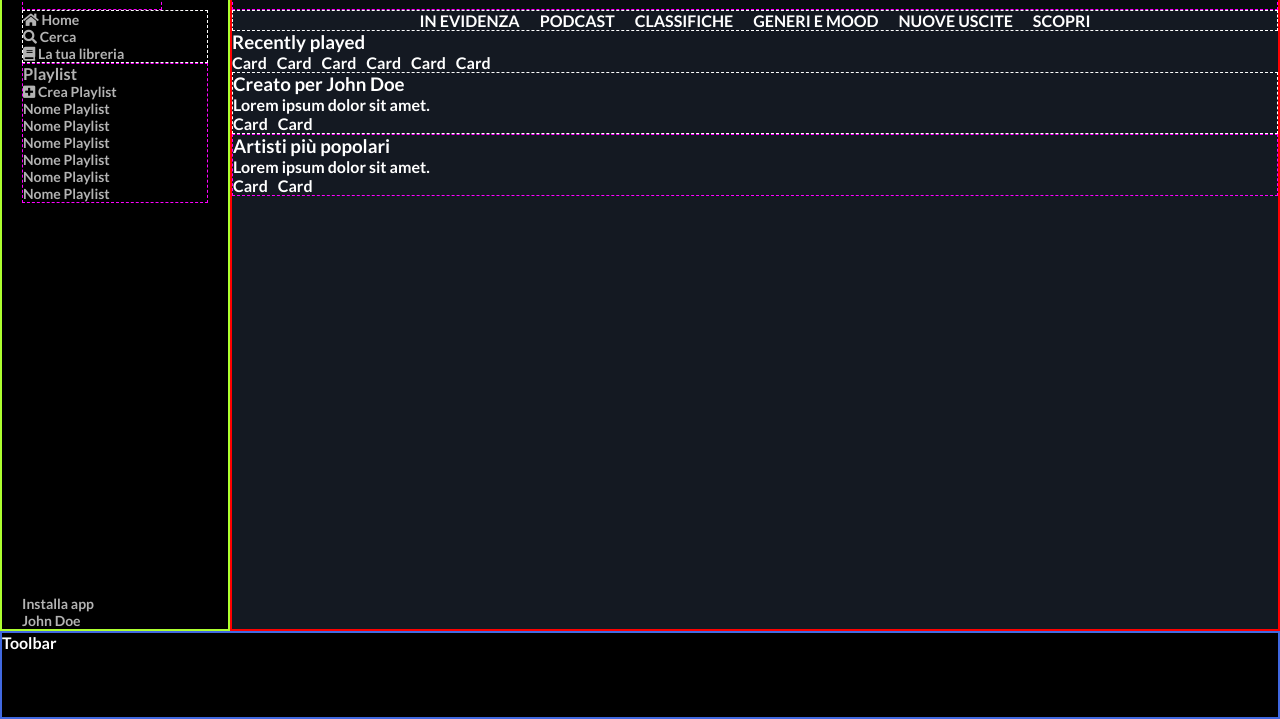
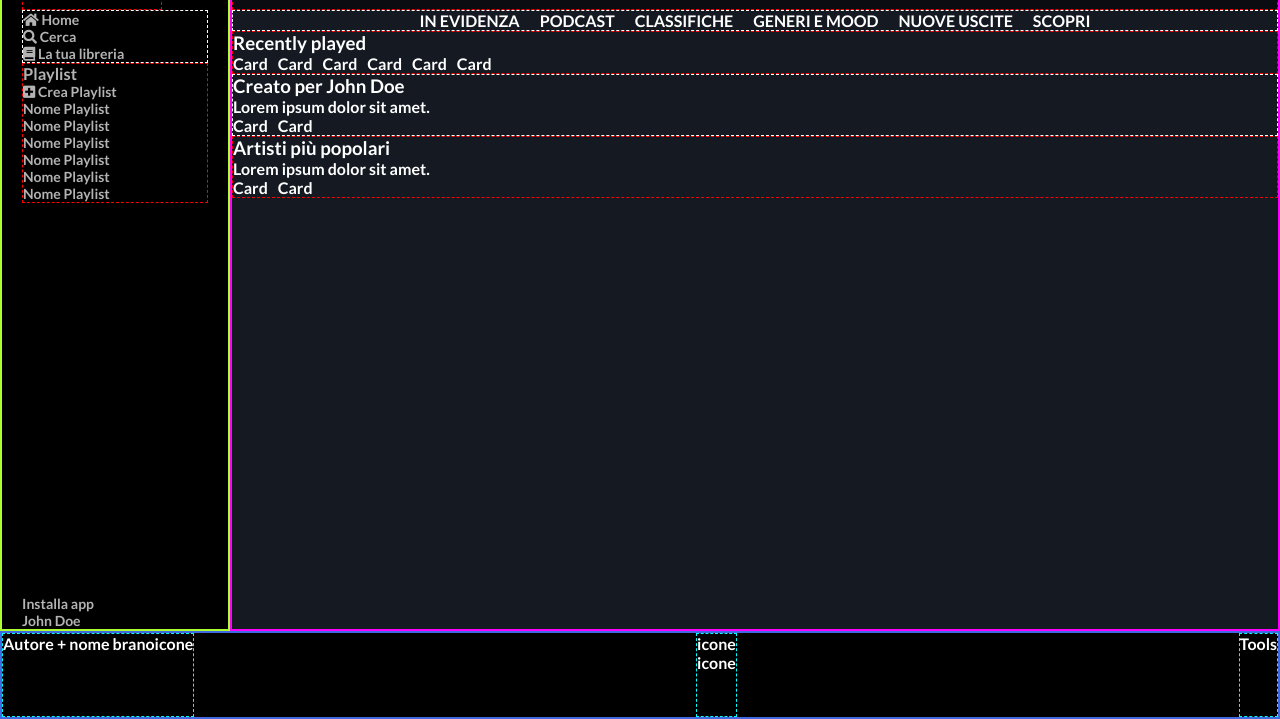
Before and after one commit to Michela-DC/html-css-spotifyweb, a plain HTML site: page index.html in a window 1280 px wide. Shown: the part 81-800 px from the top of the page. Drawn offline with Linux system fonts and the light colour scheme.

Commit message:
.toolbar basic structure

```diff
--- a/index.html
+++ b/index.html
@@ -12,7 +12,30 @@
 <body>
 
     <header class="toolbar">
-        Toolbar
+
+        <div class="song">
+            <img src="" alt="">
+            <div>
+                Autore + nome brano
+            </div>
+            <div>
+                icone
+            </div>
+        </div>
+
+        <div class="timeline-wrapper">
+            <div class="buttons">
+                icone
+            </div>
+            <div class="timeline">
+                icone
+            </div>
+        </div>
+
+        <div class="tools">
+            Tools
+        </div>
+
     </header>
 
     <main>
@@ -82,7 +105,7 @@
                 <li>Scopri</li>
             </ul>
 
-            <div class="Recent">
+            <div class="recent">
                 <h3>Recently played</h3>
 
                 <div class="card-container">
--- a/style.css
+++ b/style.css
@@ -79,6 +79,13 @@ main{
     width: 100%;
     height: 88px;
     background-color: #000000;
+    display: flex;
+    justify-content: space-between;
+}
+
+.song{
+    display: flex;
+    justify-content: flex-start;
 }
 
 
@@ -94,7 +101,7 @@ main{
 }
 
 .logo, .playlist, .upgrade, .recent, .popular{
-    border: 1px dashed fuchsia;
+    border: 1px dashed red;
 }
 
 .nav, .options, .suggested{
@@ -102,9 +109,13 @@ main{
 }
 
 .main-container{
-    border: 2px solid red;
+    border: 2px solid fuchsia;
 }
 
 .toolbar{
    border: 2px solid royalblue;
 }
+
+.song, .timeline-wrapper, .tools{
+    border: 1px dashed aqua;
+}
```
